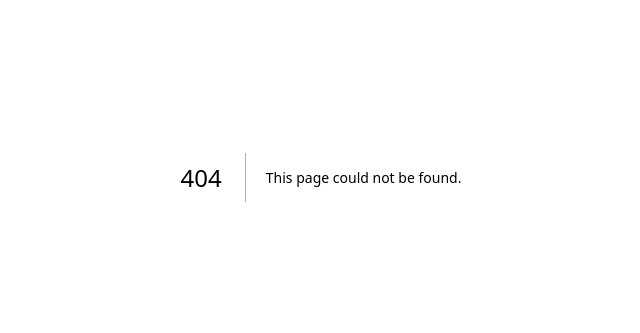
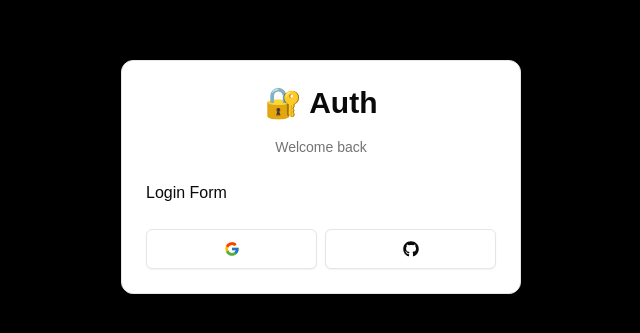
Before and after one commit to AryanTele/RBAC_AUTH, a Next.js app: page /auth/login in a window 1280 px wide. Before the commit this address had no page. Shown: the part 223-556 px from the top of the page, without its empty margins (319-959 px from the left). Built offline with nearby package versions, Linux system fonts and the light colour scheme.

Commit message:
login form setup

```diff
--- /dev/null
+++ b/app/auth/layout.tsx
@@ -0,0 +1,11 @@
+import React from "react";
+
+const AuthLayout = ({ children }: { children: React.ReactNode }) => {
+  return (
+    <div className="h-full flex items-center justify-center bg-black text-white">
+      {children}
+    </div>
+  );
+};
+
+export default AuthLayout;
--- /dev/null
+++ b/app/auth/login/page.tsx
@@ -0,0 +1,8 @@
+import { LoginForm } from "@/components/auth/login-form";
+import React from "react";
+
+const LoginPage = () => {
+  return <LoginForm />;
+};
+
+export default LoginPage;
--- /dev/null
+++ b/components/auth/Social.tsx
@@ -0,0 +1,18 @@
+"use client";
+
+import { FcGoogle } from "react-icons/fc";
+import { FaGithub } from "react-icons/fa";
+import { Button } from "../ui/button";
+
+export const Social = () => {
+  return (
+    <div className="flex items-center w-full gap-x-2">
+      <Button size="lg" variant="outline" className="w-full" onClick={() => {}}>
+        <FcGoogle className="h-5 w-5" />
+      </Button>
+      <Button size="lg" variant="outline" className="w-full" onClick={() => {}}>
+        <FaGithub className="h-5 w-5" />
+      </Button>
+    </div>
+  );
+};
--- /dev/null
+++ b/components/auth/card-wrapper.tsx
@@ -0,0 +1,35 @@
+"use client";
+import { Car } from "lucide-react";
+import { Card, CardContent, CardFooter, CardHeader } from "../ui/card";
+import { Header } from "./header";
+import { Social } from "./Social";
+
+interface CardWrapperProps {
+  children: React.ReactNode;
+  headerLabel: string;
+  backButtonLabel: string;
+  backButtonHref: string;
+  showSocial?: boolean;
+}
+
+export const CardWrapper = ({
+  children,
+  headerLabel,
+  backButtonHref,
+  backButtonLabel,
+  showSocial,
+}: CardWrapperProps) => {
+  return (
+    <Card className="w-[400px] shadow-md">
+      <CardHeader>
+        <Header label={headerLabel} />
+      </CardHeader>
+      <CardContent>{children}</CardContent>
+      {showSocial && (
+        <CardFooter>
+          <Social />
+        </CardFooter>
+      )}
+    </Card>
+  );
+};
--- /dev/null
+++ b/components/auth/header.tsx
@@ -0,0 +1,12 @@
+interface headerProps {
+  label: string;
+}
+
+export const Header = ({ label }: headerProps) => {
+  return (
+    <div className="w-full flex flex-col gap-y-4 items-center justify-center">
+      <h1 className="text-3xl font-semibold">🔐 Auth</h1>
+      <p className="text-muted-foreground text-sm">{label}</p>
+    </div>
+  );
+};
--- a/components/auth/login-button.tsx
+++ b/components/auth/login-button.tsx
@@ -1,6 +1,6 @@
 /* eslint-disable @typescript-eslint/no-unused-vars */
 "use client";
-
+import { useRouter } from "next/navigation";
 interface LoginButtonProps {
   children: React.ReactNode;
   mode?: "modal" | "redirect";
@@ -12,9 +12,13 @@
   mode = "redirect",
   asChild,
 }: LoginButtonProps) => {
+  const router = useRouter();
   const onClick = () => {
-    console.log("LOGIN BUTTON CLICKED");
+    router.push("/auth/login");
   };
+  if (mode == "modal") {
+    return <span>TODO: IMPLEMENT MODAL</span>;
+  }
 
   return (
     <span onClick={onClick} className="cursor-pointer">
--- /dev/null
+++ b/components/auth/login-form.tsx
@@ -0,0 +1,14 @@
+import { CardWrapper } from "./card-wrapper";
+
+export const LoginForm = () => {
+  return (
+    <CardWrapper
+      headerLabel="Welcome back"
+      backButtonHref="/auth/register"
+      backButtonLabel="Don't have an account?"
+      showSocial
+    >
+      Login Form
+    </CardWrapper>
+  );
+};
--- /dev/null
+++ b/components/ui/card.tsx
@@ -0,0 +1,76 @@
+import * as React from "react"
+
+import { cn } from "@/lib/utils"
+
+const Card = React.forwardRef<
+  HTMLDivElement,
+  React.HTMLAttributes<HTMLDivElement>
+>(({ className, ...props }, ref) => (
+  <div
+    ref={ref}
+    className={cn(
+      "rounded-xl border bg-card text-card-foreground shadow",
+      className
+    )}
+    {...props}
+  />
+))
+Card.displayName = "Card"
+
+const CardHeader = React.forwardRef<
+  HTMLDivElement,
+  React.HTMLAttributes<HTMLDivElement>
+>(({ className, ...props }, ref) => (
+  <div
+    ref={ref}
+    className={cn("flex flex-col space-y-1.5 p-6", className)}
+    {...props}
+  />
+))
+CardHeader.displayName = "CardHeader"
+
+const CardTitle = React.forwardRef<
+  HTMLDivElement,
+  React.HTMLAttributes<HTMLDivElement>
+>(({ className, ...props }, ref) => (
+  <div
+    ref={ref}
+    className={cn("font-semibold leading-none tracking-tight", className)}
+    {...props}
+  />
+))
+CardTitle.displayName = "CardTitle"
+
+const CardDescription = React.forwardRef<
+  HTMLDivElement,
+  React.HTMLAttributes<HTMLDivElement>
+>(({ className, ...props }, ref) => (
+  <div
+    ref={ref}
+    className={cn("text-sm text-muted-foreground", className)}
+    {...props}
+  />
+))
+CardDescription.displayName = "CardDescription"
+
+const CardContent = React.forwardRef<
+  HTMLDivElement,
+  React.HTMLAttributes<HTMLDivElement>
+>(({ className, ...props }, ref) => (
+  <div ref={ref} className={cn("p-6 pt-0", className)} {...props} />
+))
+CardContent.displayName = "CardContent"
+
+const CardFooter = React.forwardRef<
+  HTMLDivElement,
+  React.HTMLAttributes<HTMLDivElement>
+>(({ className, ...props }, ref) => (
+  <div
+    ref={ref}
+    className={cn("flex items-center p-6 pt-0", className)}
+    {...props}
+  />
+))
+CardFooter.displayName = "CardFooter"
+
+export { Card, CardHeader, CardFooter, CardTitle, CardDescription, CardContent }
--- a/package.json
+++ b/package.json
@@ -16,6 +16,7 @@
     "next": "15.0.3",
     "react": "19.0.0-rc-66855b96-20241106",
     "react-dom": "19.0.0-rc-66855b96-20241106",
+    "react-icons": "^5.3.0",
     "tailwind-merge": "^2.5.5",
     "tailwindcss-animate": "^1.0.7"
   },
```
Also changed, not shown: 1 other file (tests, documents, lock files or other folders).
